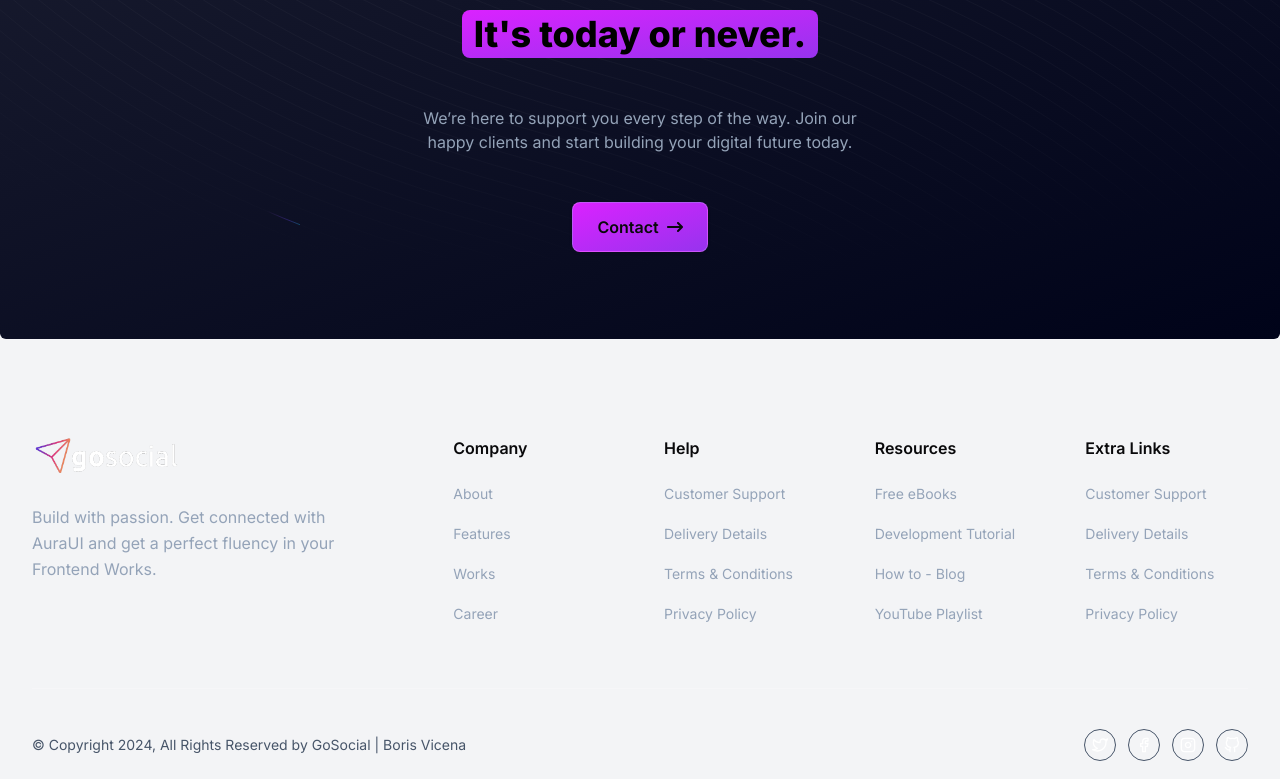
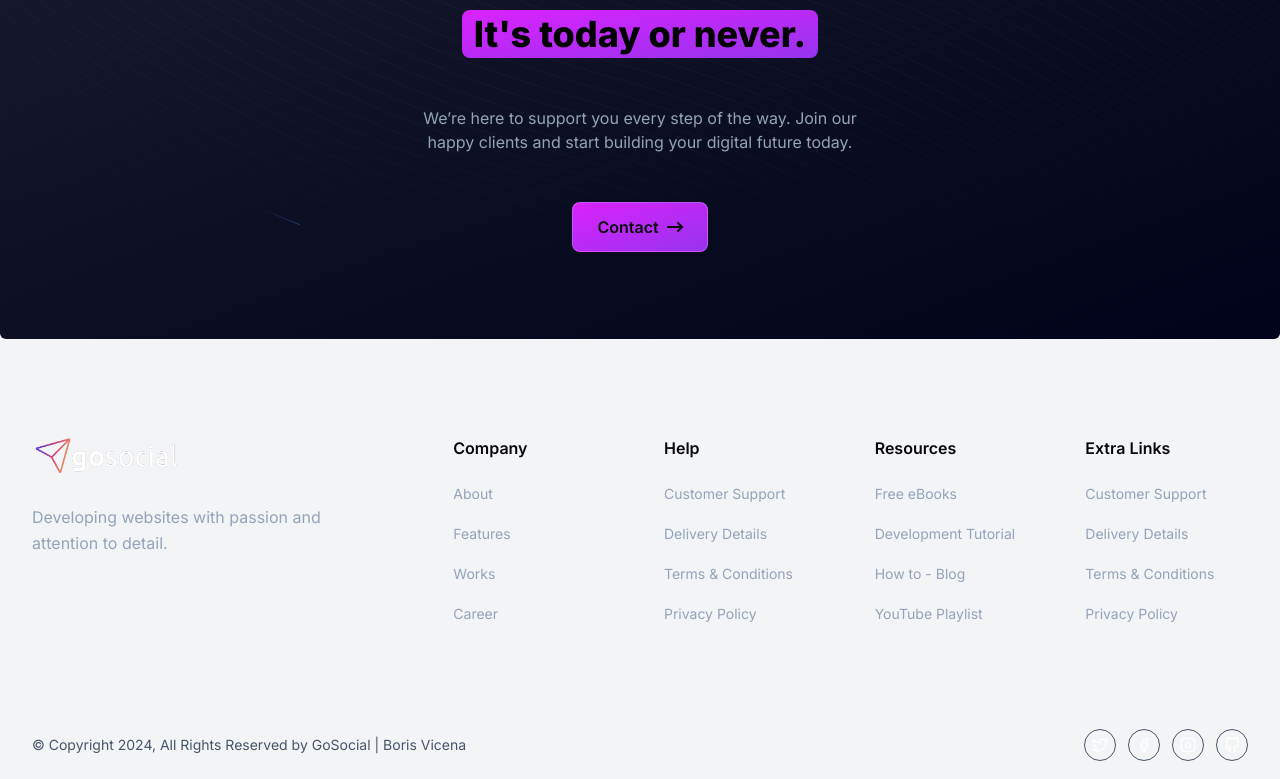
Before and after one commit to borisvicena/gosocial, a Next.js app: page / in a window 1280 px wide. Shown: the part 6017-6796 px from the top of the page. Built offline with nearby package versions, Linux system fonts and the light colour scheme.

Commit message:
fix(text): Changed p text in Footer section

```diff
--- a/components/ui/LightFooter.tsx
+++ b/components/ui/LightFooter.tsx
@@ -28,7 +28,7 @@ const LightFooter = () => {
               height={36}
             />
             <p className="text-base leading-relaxed text-slate-400 mt-7">
-              Build with passion. Get connected with AuraUI and get a perfect fluency in your Frontend Works.
+              Developing websites with passion and attention to detail.
             </p>
           </div>
 
```
